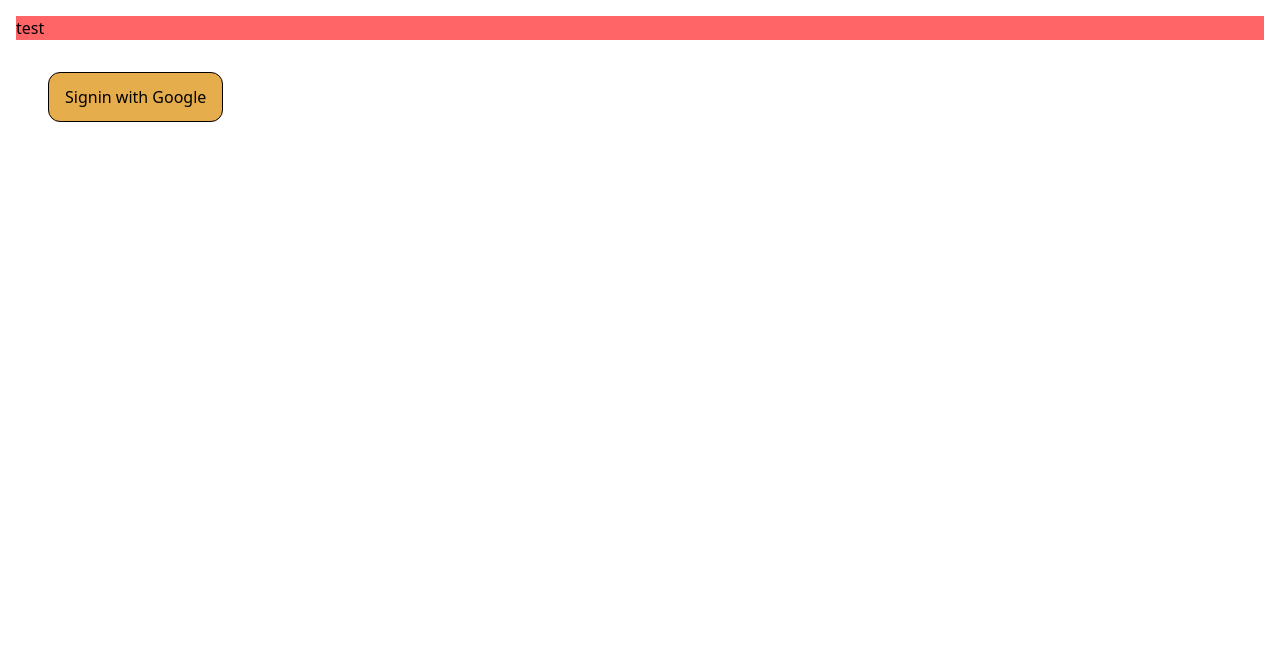
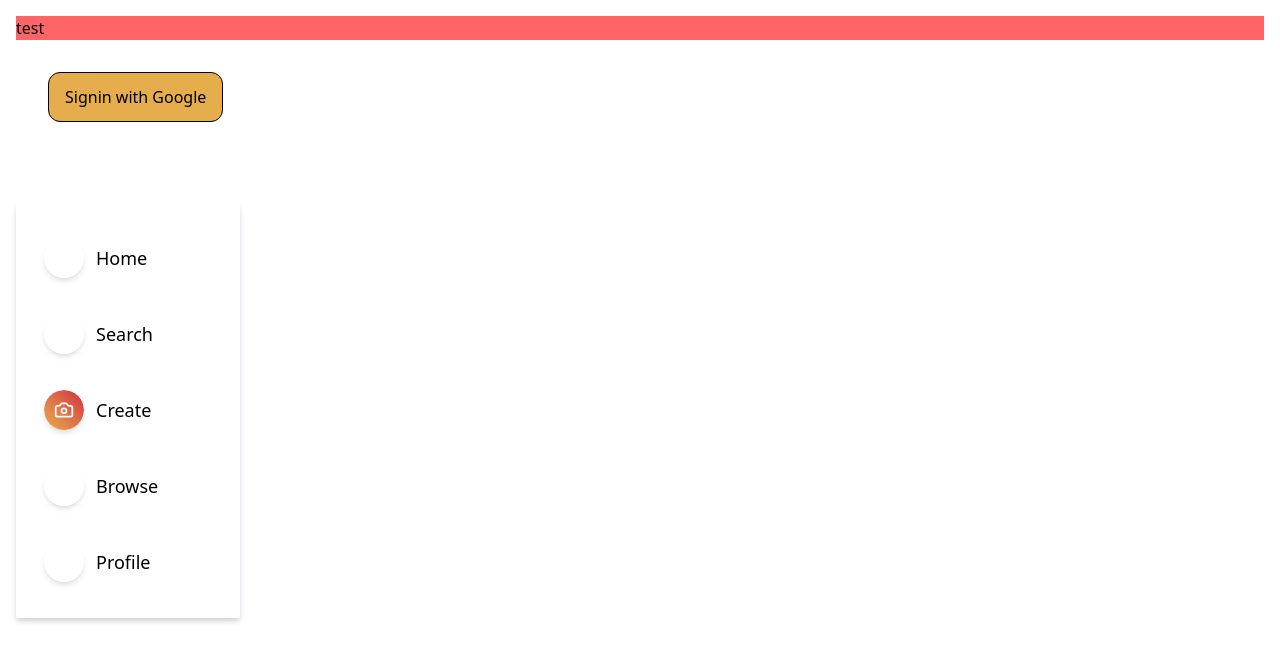
Before and after one commit to AndiBruehl/vibe, a Next.js app: page / in a window 1280 px wide. Shown: the top 662 px of the page. Built offline with nearby package versions, Linux system fonts and the light colour scheme; no server answers; what @radix-ui/themes would draw is missing.

Commit message:
added desktopnav

```diff
--- a/src/app/(routes)/layout.tsx
+++ b/src/app/(routes)/layout.tsx
@@ -4,7 +4,8 @@ import { Theme } from "@radix-ui/themes";
 import "@radix-ui/themes/styles.css";
 import "./../globals.css";
 
-import Navbar from "@/app/components/Navbar";
+import MobileNav from "@/app/components/MobileNav";
+import DesktopNav from "../components/DesktopNav";
 
 const geistSans = Geist({
   variable: "--font-geist-sans",
@@ -33,7 +34,8 @@ export default function RootLayout({
       >
         <Theme>
           {children}
-          <Navbar />
+          <DesktopNav />
+          <MobileNav />
         </Theme>
       </body>
     </html>
--- /dev/null
+++ b/src/app/components/DesktopNav.tsx
@@ -0,0 +1,114 @@
+import {
+  CameraIcon,
+  HomeIcon,
+  LayoutGridIcon,
+  SearchIcon,
+  UserIcon,
+} from "lucide-react";
+import Link from "next/link";
+
+export default function DesktopNav() {
+  return (
+    <div className="*:text-white hidden md:block w-56 bg-white px-4 py-6 shadow-md shadow-gray-300 dark:bg-gray-800 dark:shadow-gray-700">
+      <div className="sticky top-4">
+        {/* <img
+          className="mb-8 w-28 dark:invert"
+          src="https://upload.wikimedia.org/wikipedia/commons/thumb/2/2a/Instagram_logo.svg/800px-Instagram_logo.svg.png"
+          alt=""
+        /> */}
+
+        <div className="flex flex-col gap-3">
+          <Link
+            href="/home "
+            className="group flex items-center gap-3 rounded-xl px-3 py-3 transition-colors duration-200 hover:bg-gray-100 dark:hover:bg-gray-700"
+          >
+            <div className="relative flex size-10 shrink-0 items-center justify-center rounded-full">
+              <div className="absolute inset-0 overflow-hidden rounded-full shadow-md transition-transform duration-200 group-hover:scale-105">
+                <div className="absolute inset-0 rounded-full  transition-opacity duration-300 group-hover:opacity-0" />
+                <div className="absolute inset-0 rounded-full bg-gradient-to-tr from-[var(--ig-red)] to-[var(--ig-orange)] opacity-0 transition-opacity duration-300 group-hover:opacity-100" />
+              </div>
+
+              <HomeIcon className="relative z-10 size-5 text-white transition-transform duration-200 group-hover:scale-90" />
+            </div>
+
+            <span className="text-[18px] font-normal text-black transition-all duration-200 group-hover:bg-gradient-to-tr group-hover:from-[var(--ig-orange)] group-hover:to-[var(--ig-red)] group-hover:bg-clip-text group-hover:text-transparent dark:text-white">
+              Home
+            </span>
+          </Link>
+
+          <Link
+            href="/search"
+            className="group flex items-center gap-3 rounded-xl px-3 py-3 transition-colors duration-200 hover:bg-gray-100 dark:hover:bg-gray-700"
+          >
+            <div className="relative flex size-10 shrink-0 items-center justify-center rounded-full">
+              <div className="absolute inset-0 overflow-hidden rounded-full shadow-md transition-transform duration-200 group-hover:scale-105">
+                <div className="absolute inset-0 rounded-full transition-opacity duration-300 group-hover:opacity-0" />
+                <div className="absolute inset-0 rounded-full bg-gradient-to-tr from-[var(--ig-red)] to-[var(--ig-orange)] opacity-0 transition-opacity duration-300 group-hover:opacity-100" />
+              </div>
+
+              <SearchIcon className="relative z-10 size-5 text-white transition-transform duration-200 group-hover:scale-90" />
+            </div>
+
+            <span className="text-[18px] font-normal text-black transition-all duration-200 group-hover:bg-gradient-to-tr group-hover:from-[var(--ig-orange)] group-hover:to-[var(--ig-red)] group-hover:bg-clip-text group-hover:text-transparent dark:text-white">
+              Search
+            </span>
+          </Link>
+
+          <Link
+            href="/create"
+            className="group flex items-center gap-3 rounded-xl px-3 py-3 transition-colors duration-200 hover:bg-gray-100 dark:hover:bg-gray-700"
+          >
+            <div className="relative flex size-10 shrink-0 items-center justify-center rounded-full">
+              <div className="absolute inset-0 overflow-hidden rounded-full shadow-md transition-transform duration-200 group-hover:scale-105">
+                <div className="absolute inset-0 rounded-full bg-gradient-to-tr from-[var(--ig-orange)] to-[var(--ig-red)] transition-opacity duration-300 group-hover:opacity-0" />
+                <div className="absolute inset-0 rounded-full bg-gradient-to-tr from-[var(--ig-red)] to-[var(--ig-orange)] opacity-0 transition-opacity duration-300 group-hover:opacity-100" />
+              </div>
+
+              <CameraIcon className="relative z-10 size-5 text-white transition-transform duration-200 group-hover:scale-90" />
+            </div>
+
+            <span className="text-[18px] font-normal text-black transition-all duration-200 group-hover:bg-gradient-to-tr group-hover:from-[var(--ig-orange)] group-hover:to-[var(--ig-red)] group-hover:bg-clip-text group-hover:text-transparent dark:text-white">
+              Create
+            </span>
+          </Link>
+
+          <Link
+            href="/browse"
+            className="group flex items-center gap-3 rounded-xl px-3 py-3 transition-colors duration-200 hover:bg-gray-100 dark:hover:bg-gray-700"
+          >
+            <div className="relative flex size-10 shrink-0 items-center justify-center rounded-full">
+              <div className="absolute inset-0 overflow-hidden rounded-full shadow-md transition-transform duration-200 group-hover:scale-105">
+                <div className="absolute inset-0 rounded-full transition-opacity duration-300 group-hover:opacity-0" />
+                <div className="absolute inset-0 rounded-full bg-gradient-to-tr from-[var(--ig-red)] to-[var(--ig-orange)] opacity-0 transition-opacity duration-300 group-hover:opacity-100" />
+              </div>
+
+              <LayoutGridIcon className="relative z-10 size-5 text-white transition-transform duration-200 group-hover:scale-90" />
+            </div>
+
+            <span className="text-[18px] font-normal text-black transition-all duration-200 group-hover:bg-gradient-to-tr group-hover:from-[var(--ig-orange)] group-hover:to-[var(--ig-red)] group-hover:bg-clip-text group-hover:text-transparent dark:text-white">
+              Browse
+            </span>
+          </Link>
+
+          <Link
+            href="/profile"
+            className="group flex items-center gap-3 rounded-xl px-3 py-3 transition-colors duration-200 hover:bg-gray-100 dark:hover:bg-gray-700"
+          >
+            <div className="relative flex size-10 shrink-0 items-center justify-center rounded-full">
+              <div className="absolute inset-0 overflow-hidden rounded-full shadow-md transition-transform duration-200 group-hover:scale-105">
+                <div className="absolute inset-0 rounded-full transition-opacity duration-300 group-hover:opacity-0" />
+                <div className="absolute inset-0 rounded-full bg-gradient-to-tr from-[var(--ig-red)] to-[var(--ig-orange)] opacity-0 transition-opacity duration-300 group-hover:opacity-100" />
+              </div>
+
+              <UserIcon className="relative z-10 size-5 text-white transition-transform duration-200 group-hover:scale-90" />
+            </div>
+
+            <span className="text-[18px] font-normal text-black transition-all duration-200 group-hover:bg-gradient-to-tr group-hover:from-[var(--ig-orange)] group-hover:to-[var(--ig-red)] group-hover:bg-clip-text group-hover:text-transparent dark:text-white">
+              Profile
+            </span>
+          </Link>
+        </div>
+      </div>
+    </div>
+  );
+}
--- a/src/app/components/Navbar.tsx
+++ b/src/app/components/MobileNav.tsx
@@ -36,10 +36,12 @@ export default function MobileNav() {
                 href="/create"
                 className="group -rotate-45 bg-gradient-to-tr from-ig-orange to-ig-red to-70% size-12 flex flex-col items-center justify-center text-white rounded-full"
               >
-                <div className="flex size-14 items-center justify-center rounded-full bg-gradient-to-tr from-(--ig-orange) to-(--ig-red) shadow-md transition-transform duration-200 group-hover:scale-105">
-                  <CameraIcon className="mt-25 size-10 text-white transition-transform duration-200 group-hover:scale-90  mb-25" />
-                </div>{" "}
-                <span className="mt-3 translate-y-3 text-[13px] font-extrabold tracking-wide opacity-0 group-hover:opacity-100 transition-all duration-200 bg-gradient-to-tr from-[var(--ig-orange)] to-[var(--ig-red)] bg-clip-text text-transparent drop-shadow-[0_1px_1px_rgba(0,0,0,0.18)]">
+                <div className="absolute inset-0 overflow-hidden rounded-full shadow-md transition-transform duration-200 group-hover:scale-105">
+                  <div className="absolute inset-0 rounded-full bg-gradient-to-tr from-[var(--ig-orange)] to-[var(--ig-red)] transition-opacity duration-300 group-hover:opacity-0" />
+                  <div className="absolute inset-0 rounded-full bg-gradient-to-tr from-[var(--ig-red)] to-[var(--ig-orange)] opacity-0 transition-opacity duration-300 group-hover:opacity-100" />
+                </div>
+                <CameraIcon className="relative z-10 size-8 text-white transition-transform duration-200 group-hover:scale-90" />{" "}
+                <span className="absolute top-full mt-3 left-1/2 -translate-x-1/2 text-[13px] font-extrabold tracking-wide opacity-0 group-hover:opacity-100 transition-all duration-200 bg-gradient-to-tr from-[var(--ig-orange)] to-[var(--ig-red)] bg-clip-text text-transparent drop-shadow-[0_1px_1px_rgba(0,0,0,0.18)] whitespace-nowrap pointer-events-none">
                   CREATE
                 </span>
               </Link>
--- a/src/app/globals.css
+++ b/src/app/globals.css
@@ -3,4 +3,6 @@
 :root {
   --ig-red: rgb(207, 33, 66);
   --ig-orange: rgb(230, 173, 77);
+  --ig-green: rgb(34, 197, 94);
+  --ig-blue: rgb(29, 78, 216);
 }
```
